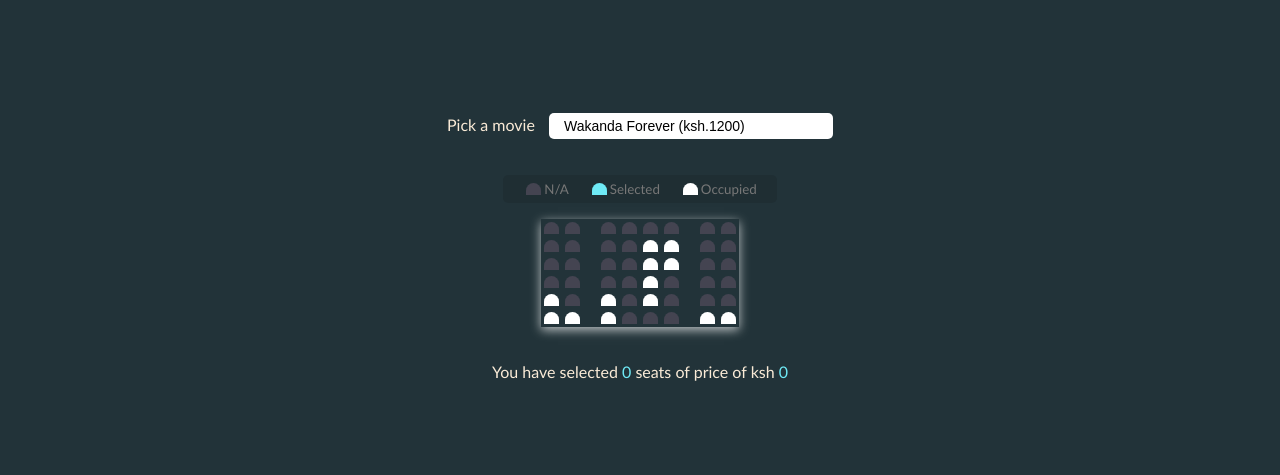
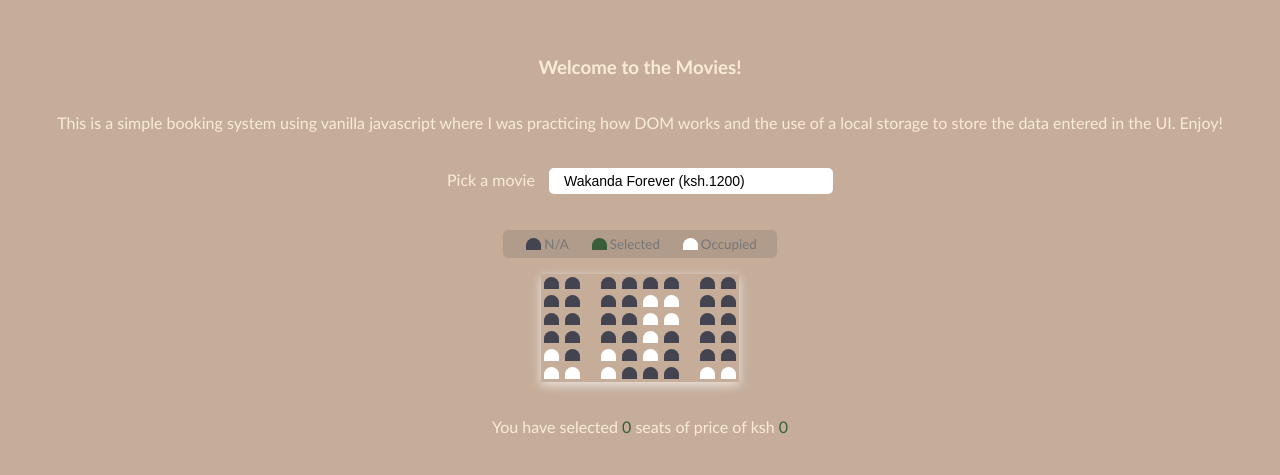
Before and after one commit to samuelbaraka11/Cinema_booking_seats, a plain HTML site: page index.html in a window 1280 px wide. Shown: the part 161-636 px from the top of the page. Drawn offline with Linux system fonts and the light colour scheme.

Commit message:
Bugs fixed and a few changes on the design

```diff
--- a/Style.css
+++ b/Style.css
@@ -4,7 +4,7 @@
     box-sizing: border-box;
 }
 body{
-    background-color: #223339;
+    background-color: #C5AD9A;
     color: antiquewhite;
     display: flex;
     flex-direction: column;
@@ -48,7 +48,7 @@ body{
 }
 
 .seat.selected{
-    background-color: #6feaf6;
+    background-color: #395e39;
 }
 
 .seat.occupied{
@@ -97,7 +97,7 @@ body{
 }
 
 p.text span{
-    color: #6feaf6;
+    color: #395e39;
 }
 
 .screen {
@@ -109,5 +109,5 @@ p.text {
     margin: 5px 0;
 }
 p.text span {
-    color: #6feaf6;
+    color: #395e39;
 }
--- a/index.html
+++ b/index.html
@@ -8,6 +8,11 @@
     <title>Movies seat booking</title>
 </head>
 <body>
+    <h3>Welcome to the Movies!</h3>
+    <p>This is a simple booking system using vanilla javascript where
+        I was practicing how DOM works and the use of a local storage
+        to store the data entered in the UI. Enjoy!
+    </p>
     <div class="movie-container">
 <label for="">Pick a movie</label>
 
```
